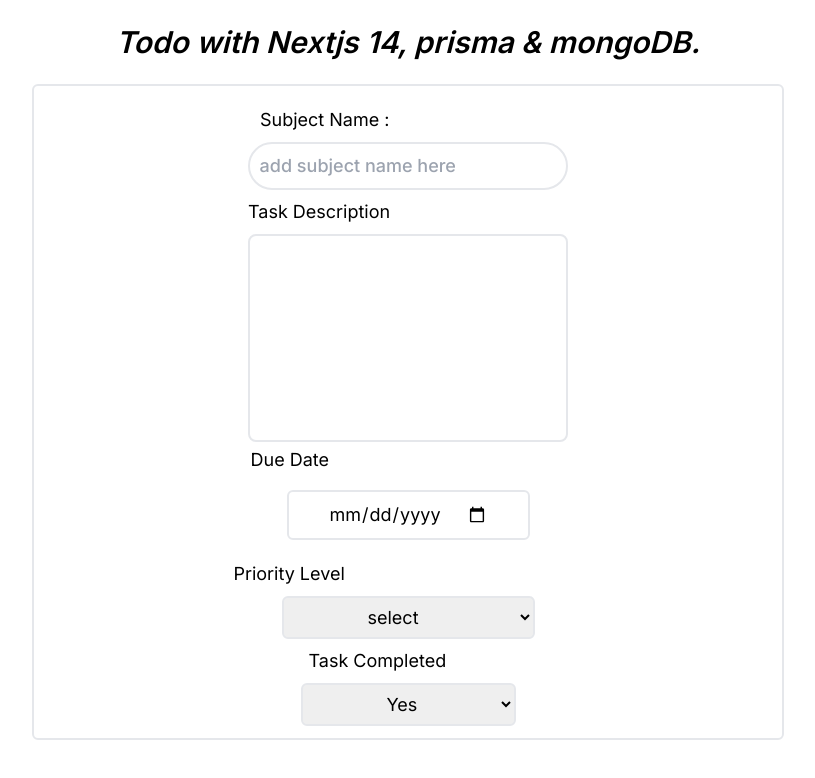
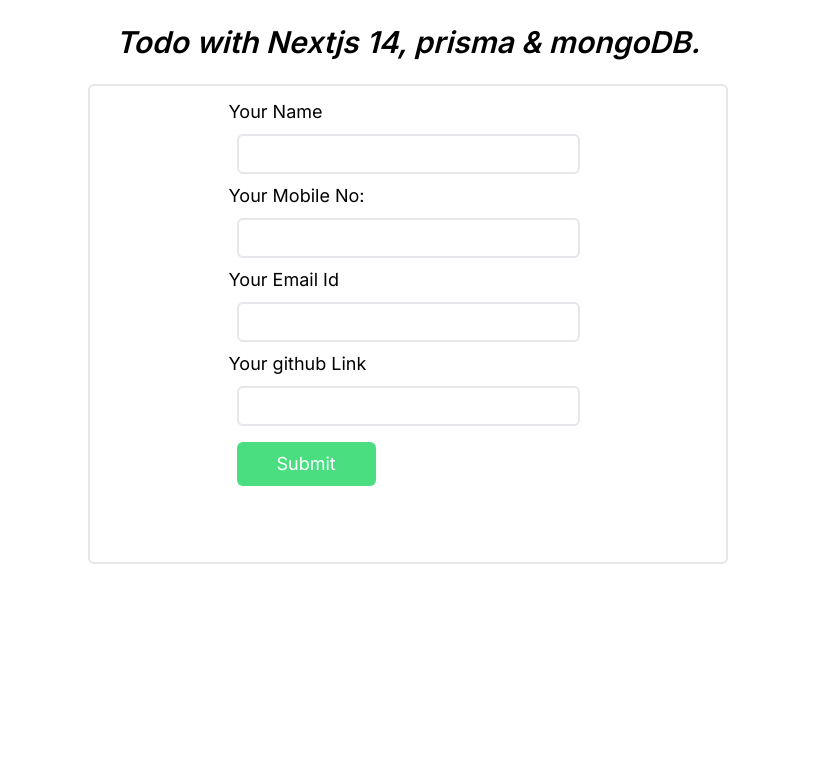
Before and after one commit to ZendeAditya/nextjsTodo, a Next.js app: page / in a window 1280 px wide. Shown: the top 778 px of the page, without its empty margins (232-1047 px from the left). Built offline with nearby package versions, Linux system fonts and the light colour scheme.

Commit message:
form updated

```diff
--- a/src/app/components/TodoForm.jsx
+++ b/src/app/components/TodoForm.jsx
@@ -3,52 +3,21 @@
 const TodoForm = () => {
   return (
     <>
-      <section className="w-[47rem] h-[41rem] border-2 rounded-md">
+      <section className="w-[40rem] h-[30rem] border-2 rounded-md">
         <form
           action="#"
           className="flex flex-col flex-wrap items-center justify-center [&_div]:flex [&_div]:items-start [&_div]:flex-col text-lg p-3"
         >
-          <div>
-            <label htmlFor="subjectInput" className="py-2 ps-5">Subject Name : </label>
-            <input
-              type="text"
-              name="subjectInputName"
-              id="subjectInput"
-              className="py-2 border-2 border-gray rounded-full w-80 mx-2 text-start "
-              placeholder="add subject name here"
-            />
-          </div>
-          <div>
-            <label htmlFor="taskDescId" className="py-2">Task Description</label>
-            <textarea
-              name="taskDescName"
-              id="taskDescId"
-              cols="30"
-              rows="10"
-              className="resize-none border-2 w-80 h-52 rounded-lg outline-none p-2"
-            ></textarea>
-          </div>
-          <div>
-            <label htmlFor="dueDateId" className="ps-10 py-1 -mx-16">Due Date</label>
-            <input type="date" name="dueDateIdName" id="dueDateId"  className="py-2 px-10 m-3 rounded-md border-2 "/>
-          </div>
-          <div>
-            <label htmlFor="priorityId" className="py-2 -mx-10">Priority Level</label>
-            <select name="selectPriority" id="priorityId" className="py-2 px-20 rounded-md border-2 mx-2">
-              <option value="select" defaultValue="select">
-                select
-              </option>
-              <option value="Low">Low</option>
-              <option value="medium">Medium</option>
-              <option value="high">High</option>
-            </select>
-          </div>
-          <div className="flex items-center justify-center">
-            <label htmlFor="markId" className="px-2 py-2">Task Completed</label>
-            <select name="taskName" id="taskNameId" className="py-2 rounded-md border-2 px-20">
-                <option value="Yes">Yes</option>
-                <option value="No">No</option>
-            </select>
+          <div className="[&_input]:py-1 [&_input]:px-10 [&_input]:rounded-md [&_input]:outline-none [&_input]:m-2 [&_input]:border-2 ">
+            <label htmlFor="nameId">Your Name</label>
+            <input type="text" name="textName" id="nameId" required/>
+            <label htmlFor="mobileId">Your Mobile No:</label>
+            <input type="number" name="mobile" id="mobileId"required />
+            <label htmlFor="emailId">Your Email Id</label>
+            <input type="email" name="emailName" id="emailId"required />
+            <label htmlFor="githubId">Your github Link</label>
+            <input type="url" name="urlName" id="githubId"required />
+            <button className="py-2 m-2 rounded-md bg-green-400 text-white hover:bg-green-300 px-10">Submit</button>
           </div>
         </form>
       </section>
```
